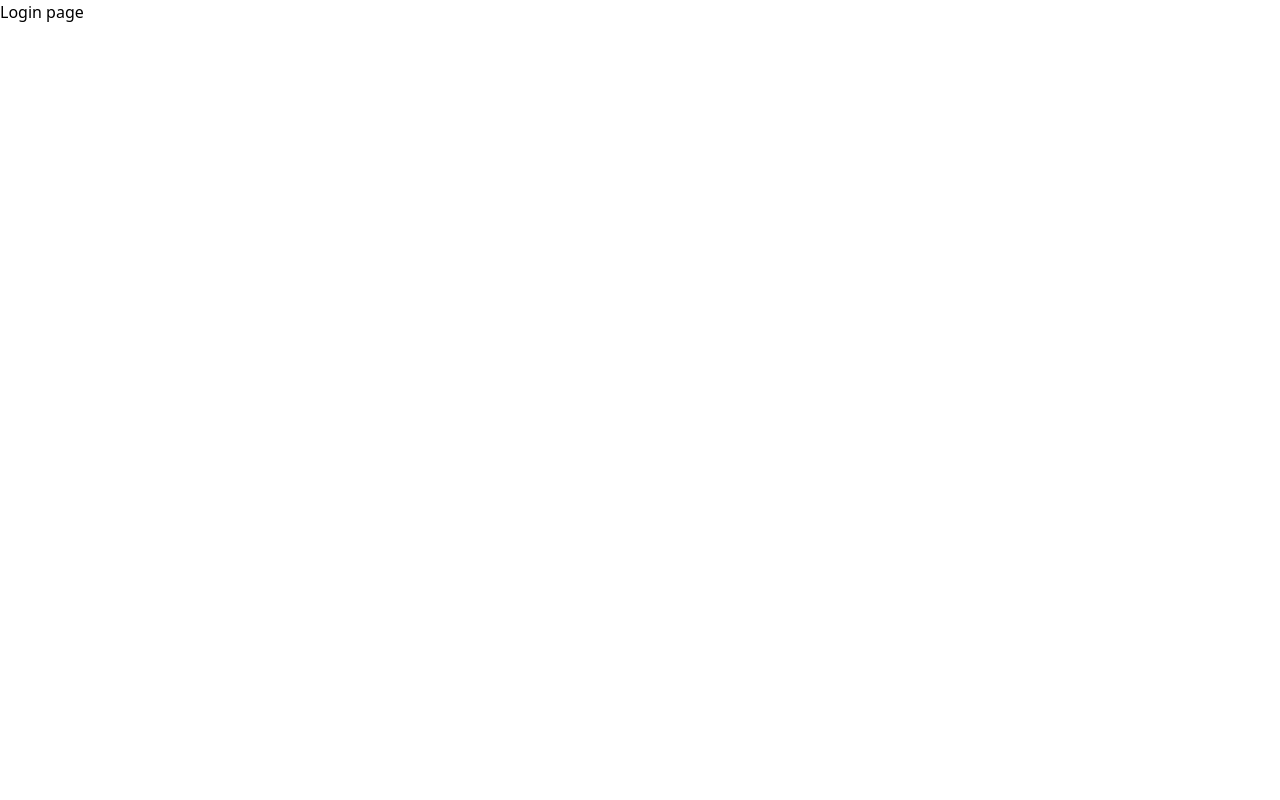
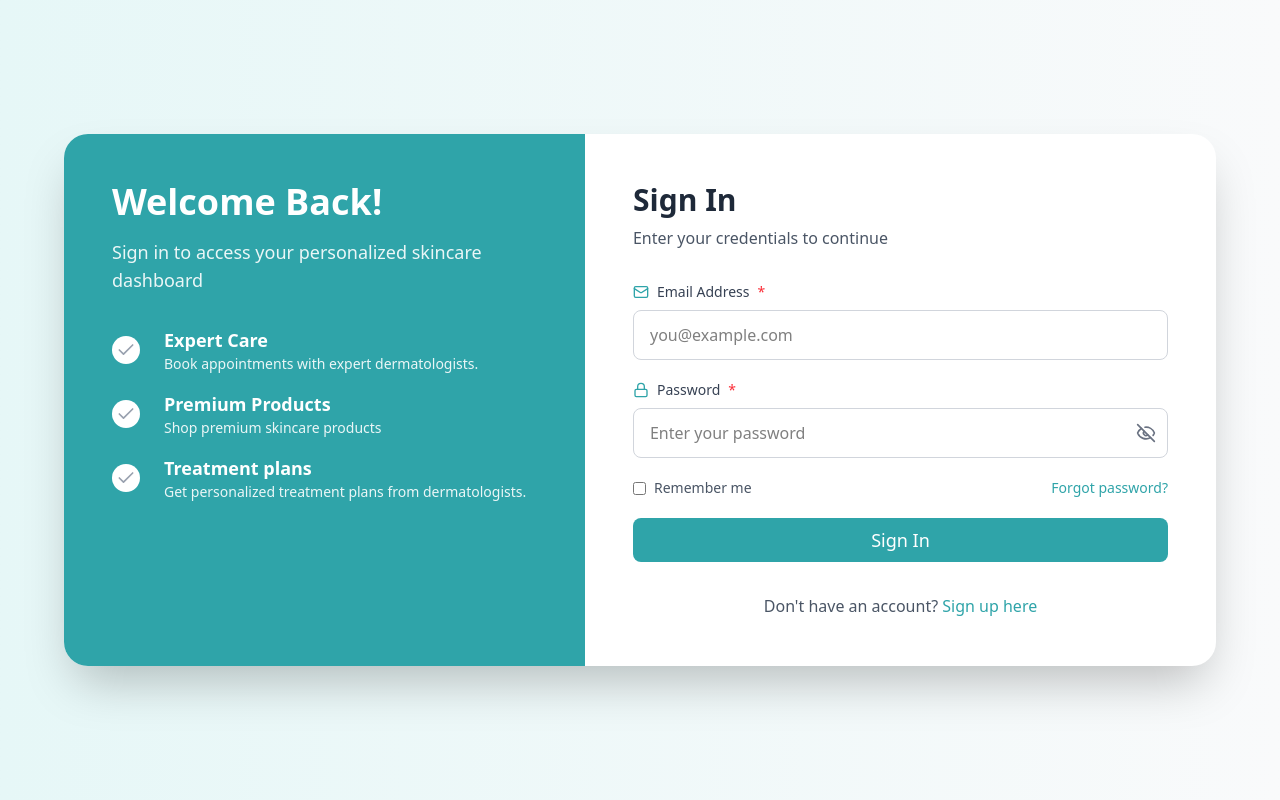
Before and after one commit to samipabMagar/final-year-project, a Next.js app in the folder client/: page /login in a window 1280 px wide. Built offline with nearby package versions, Linux system fonts and the light colour scheme.

Commit message:
feat: implement login page

```diff
--- a/client/package.json
+++ b/client/package.json
@@ -14,11 +14,11 @@
     "@reduxjs/toolkit": "^2.11.2",
     "axios": "^1.13.6",
     "gsap": "^3.14.2",
+    "lucide-react": "^0.577.0",
     "next": "16.1.6",
     "react": "19.2.3",
     "react-dom": "19.2.3",
     "react-hook-form": "^7.71.2",
-    "react-icons": "^5.6.0",
     "react-redux": "^9.2.0",
     "react-toastify": "^11.0.5",
     "zod": "^4.3.6"
--- a/client/src/app/(auth)/layout.jsx
+++ b/client/src/app/(auth)/layout.jsx
@@ -1,5 +1,5 @@
 export const metadata = {
-  title: "Sign In — eDermaCare",
+  title: "eDermaCare",
   description:
     "Sign in to your eDermaCare account to shop skincare products and consult dermatologists.",
 };
--- a/client/src/app/(auth)/login/page.jsx
+++ b/client/src/app/(auth)/login/page.jsx
@@ -1,9 +1,103 @@
+"use client";
+
+import { useState } from "react";
+import { useForm } from "react-hook-form";
+import { zodResolver } from "@hookform/resolvers/zod";
+import { z } from "zod";
+import Link from "next/link";
+import { Mail } from "lucide-react";
+import AuthLayout from "@/components/auth/AuthLayout";
+import Input from "@/components/ui/Input";
+import PasswordInput from "@/components/ui/PasswordInput";
+import Button from "@/components/ui/Button";
+
+const loginSchema = z.object({
+  email: z.string().email("Please enter a valid email address"),
+  password: z.string().min(6, "Password must be at least 6 characters"),
+});
+
 const LoginPage = () => {
-  return(
-    <>
-    <h1>Login page</h1>
-    </>
-  )
-}
+  const [authError, setAuthError] = useState("");
+  const {
+    register,
+    handleSubmit,
+    formState: { errors, isSubmitting },
+  } = useForm({
+    resolver: zodResolver(loginSchema),
+  });
+
+  const onSubmit = async (data) => {
+    try {
+      setAuthError("");
+      // TODO: Add login API call here
+      console.log("Login data:", data);
+    } catch (error) {
+      setAuthError(error.message || "An error occurred during login");
+    }
+  };
+
+  return (
+    <AuthLayout
+      title="Sign In"
+      subtitle="Enter your credentials to continue"
+      sidebarTitle="Welcome Back!"
+      sidebarSubtitle="Sign in to access your personalized skincare dashboard"
+    >
+      {authError && (
+        <div className="bg-red-50 border border-red-200 text-red-700 px-4 py-3 rounded-lg mb-6">
+          {authError}
+        </div>
+      )}
+
+      <form onSubmit={handleSubmit(onSubmit)} className="space-y-5" noValidate>
+        <Input
+          id="email"
+          type="email"
+          label="Email Address"
+          icon={Mail}
+          required
+          {...register("email")}
+          error={errors.email?.message}
+          placeholder="you@example.com"
+        />
+
+        <PasswordInput
+          id="password"
+          label="Password"
+          required
+          {...register("password")}
+          error={errors.password?.message}
+          placeholder="Enter your password"
+        />
+
+        <div className="flex items-center justify-between text-sm">
+          <label className="flex items-center">
+            <input type="checkbox" className="mr-2 accent-[#2FA4A9]" />
+            <span className="text-gray-600">Remember me</span>
+          </label>
+          <a href="#" className="text-[#2FA4A9] hover:underline">
+            Forgot password?
+          </a>
+        </div>
+
+        <Button type="submit" loading={isSubmitting} className="w-full text-lg">
+          {isSubmitting ? "Signing in..." : "Sign In"}
+        </Button>
+      </form>
+
+      <div className="mt-8 text-center">
+        <p className="text-gray-600">
+          Don't have an account?{" "}
+          <Link
+            href="/register"
+            className="text-[#2FA4A9] hover:underline font-medium"
+          >
+            Sign up here
+          </Link>
+        </p>
+      </div>
+    </AuthLayout>
+  );
+};
 
 export default LoginPage;
--- a/client/src/app/globals.css
+++ b/client/src/app/globals.css
@@ -1,7 +1 @@
 @import "tailwindcss";
-
-* {
-  box-sizing: border-box;
-  margin: 0;
-  padding: 0;
-}
--- a/client/src/app/layout.jsx
+++ b/client/src/app/layout.jsx
@@ -9,8 +9,8 @@ export const metadata = {
 export default function RootLayout({ children }) {
   return (
     <html lang="en">
-      <body className="min-h-screen flex flex-col">
-        <main className="grow">{children}</main>
+      <body>
+        <main>{children}</main>
       </body>
     </html>
   );
--- /dev/null
+++ b/client/src/components/auth/AuthLayout.jsx
@@ -0,0 +1,74 @@
+import { Check } from "lucide-react";
+
+const AuthLayout = ({
+  children,
+  title,
+  subtitle,
+  sidebarTitle,
+  sidebarSubtitle,
+}) => {
+  const features = [
+    {
+      icon: Check,
+      title: "Expert Care",
+      description: "Book appointments with expert dermatologists.",
+    },
+    {
+      icon: Check,
+      title: "Premium Products",
+      description: "Shop premium skincare products",
+    },
+    {
+      icon: Check,
+      title: "Treatment plans",
+      description: "Get personalized treatment plans from dermatologists.",
+    },
+  ];
+
+  return (
+    <div className="min-h-screen bg-gradient-to-r from-[#E6F7F7] to-[#F9FAFB] flex items-center justify-center">
+      <div className="bg-white w-full max-w-6xl flex rounded-3xl min-h-80  overflow-hidden shadow-2xl">
+        <div className="bg-[#2FA4A9] text-white  p-12  flex-col justify-between hidden  lg:flex">
+          <div>
+            <h1 className="text-4xl font-bold mb-4">{sidebarTitle}</h1>
+            <p className="text-lg opacity-90 mb-8">{sidebarSubtitle}</p>
+
+            <div className="space-y-4">
+              {features.map((feature, index) => (
+                <div key={index} className="flex gap-2 items-center ">
+                  <div className="bg-white flex items-center justify-center w-7 h-7 bg-opacity-20 rounded-full  mr-4 ">
+                    <feature.icon className="w-6  text-gray-400 h-5" />
+                  </div>
+                  <div>
+                    <h3 className="font-semibold text-lg">{feature.title}</h3>
+                    <p className="opacity-90 text-sm">{feature.description}</p>
+                  </div>
+                </div>
+              ))}
+            </div>
+          </div>
+
+          {/* {bottomLink && (
+            <div>
+              <p className="text-sm opacity-75">{bottomLink.text}</p>
+              {bottomLink.link}
+            </div>
+          )} */}
+        </div>
+
+        {/* Right Content */}
+        <div className="w-full lg:w-3/5 overflow-y-auto">
+          <div className="p-8 lg:p-12">
+            <div className="mb-8">
+              <h2 className="text-3xl font-bold text-gray-800 mb-2">{title}</h2>
+              {subtitle && <p className="text-gray-600">{subtitle}</p>}
+            </div>
+            {children}
+          </div>
+        </div>
+      </div>
+    </div>
+  );
+};
+
+export default AuthLayout;
--- /dev/null
+++ b/client/src/components/ui/Button.jsx
@@ -0,0 +1,24 @@
+import React from 'react';
+
+const Button = React.forwardRef(
+  ({ children, loading, className = '', type = 'button', disabled, ...props }, ref) => {
+    return (
+      <button
+        type={type}
+        ref={ref}
+        disabled={disabled || loading}
+        className={`px-6 py-2 bg-[#2FA4A9] text-white rounded-lg font-medium hover:bg-[#25888d] transition disabled:opacity-50 disabled:cursor-not-allowed flex items-center justify-center gap-2 ${className}`}
+        {...props}
+      >
+        {loading && (
+          <div className="w-4 h-4 border-2 border-white border-t-transparent rounded-full animate-spin" />
+        )}
+        {children}
+      </button>
+    );
+  }
+);
+
+Button.displayName = 'Button';
+
+export default Button;
--- /dev/null
+++ b/client/src/components/ui/Input.jsx
@@ -0,0 +1,43 @@
+import React from 'react';
+
+const Input = React.forwardRef(
+  ({
+    label,
+    icon: Icon,
+    error,
+    className = '',
+    labelClassName = '',
+    containerClassName = '',
+    required,
+    ...props
+  }, ref) => {
+    const inputClass = "w-full px-4 py-3 border border-gray-300 rounded-lg focus:ring-2 focus:ring-[#2FA4A9] focus:border-[#2FA4A9] outline-none transition bg-white";
+
+    return (
+      <div className={containerClassName}>
+        {label && (
+          <label
+            htmlFor={props.id}
+            className={`text-sm font-medium text-gray-700 mb-2 flex items-center gap-2 ${labelClassName}`}
+          >
+            {Icon && <Icon className="w-4 h-4 text-[#2FA4A9]" />}
+            {label}
+            {required && <span className="text-red-500">*</span>}
+          </label>
+        )}
+        <input
+          ref={ref}
+          className={`${inputClass} ${error ? 'border-red-500 focus:ring-red-500 focus:border-red-500' : ''} ${className}`}
+          {...props}
+        />
+        {error && (
+          <p className="mt-1 text-sm text-red-600">{error}</p>
+        )}
+      </div>
+    );
+  }
+);
+
+Input.displayName = 'Input';
+
+export default Input;
--- /dev/null
+++ b/client/src/components/ui/PasswordInput.jsx
@@ -0,0 +1,60 @@
+import React, { useState } from 'react';
+import { Eye, EyeOff, Lock } from 'lucide-react';
+
+const PasswordInput = React.forwardRef(
+  ({
+    label = 'Password',
+    error,
+    className = '',
+    labelClassName = '',
+    containerClassName = '',
+    required,
+    ...props
+  }, ref) => {
+    const [showPassword, setShowPassword] = useState(false);
+
+    const inputClass = "w-full px-4 py-3 pr-12 border border-gray-300 rounded-lg focus:ring-2 focus:ring-[#2FA4A9] focus:border-[#2FA4A9] outline-none transition bg-white";
+
+    return (
+      <div className={containerClassName}>
+        {label && (
+          <label
+            htmlFor={props.id}
+            className={`text-sm font-medium text-gray-700 mb-2 flex items-center gap-2 ${labelClassName}`}
+          >
+            <Lock className="w-4 h-4 text-[#2FA4A9]" />
+            {label}
+            {required && <span className="text-red-500">*</span>}
+          </label>
+        )}
+        <div className="relative">
+          <input
+            ref={ref}
+            type={showPassword ? 'text' : 'password'}
+            className={`${inputClass} ${error ? 'border-red-500 focus:ring-red-500 focus:border-red-500' : ''} ${className}`}
+            {...props}
+          />
+          <button
+            type="button"
+            onClick={() => setShowPassword(!showPassword)}
+            className="absolute right-3 top-1/2 -translate-y-1/2 text-gray-500 hover:text-[#2FA4A9] transition-colors"
+            tabIndex={-1}
+          >
+            {showPassword ? (
+              <Eye className="w-5 h-5" />
+            ) : (
+              <EyeOff className="w-5 h-5" />
+            )}
+          </button>
+        </div>
+        {error && (
+          <p className="mt-1 text-sm text-red-600">{error}</p>
+        )}
+      </div>
+    );
+  }
+);
+
+PasswordInput.displayName = 'PasswordInput';
+
+export default PasswordInput;
```
Also changed, not shown: 1 other file (tests, documents, lock files or other folders).
